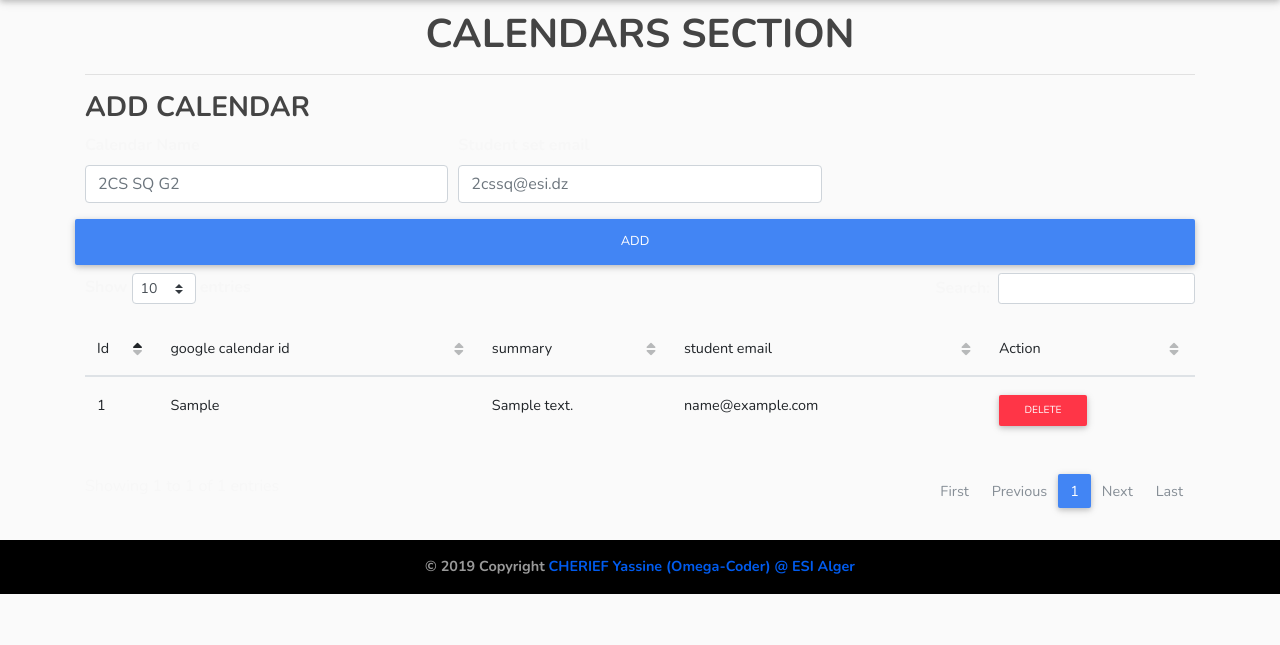
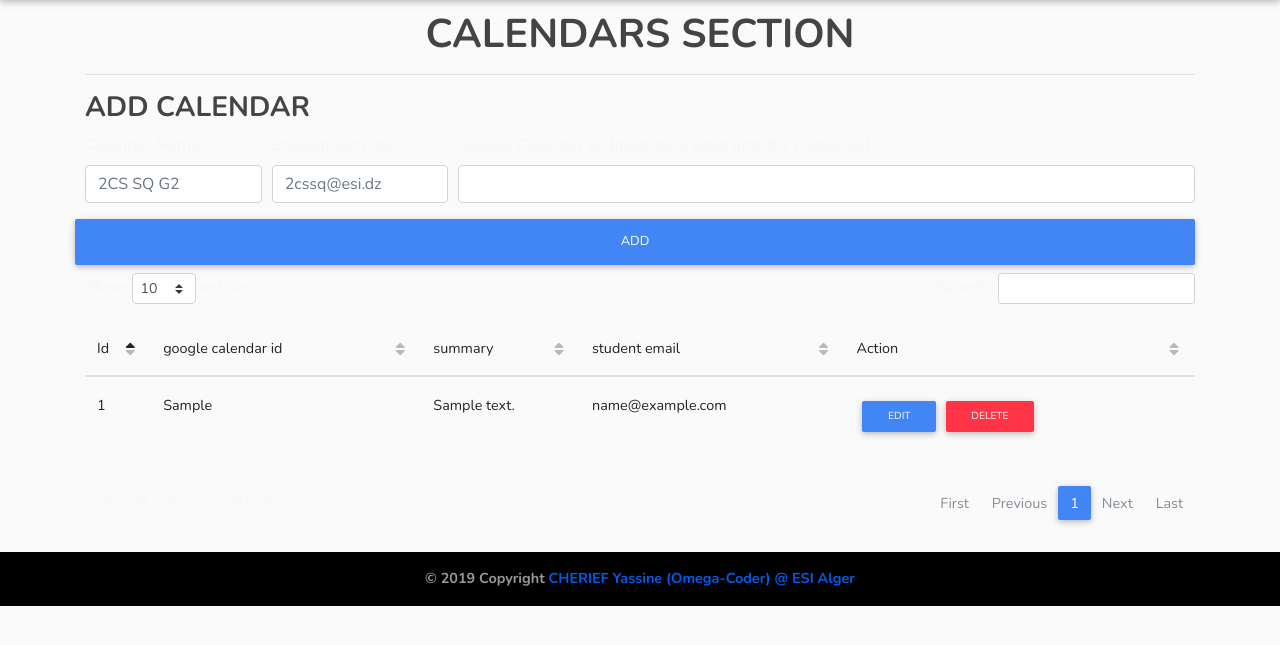
Before and after one commit to omega-coder/fet-to-calendar-api-manager, a Flask app: template fet_api_to_gcal/templates/calendars.html.j2 in a window 1280 px wide. Shown: the part 57-702 px from the top of the page. Run offline with Flask 2, Linux system fonts and the light colour scheme; tables that the repository leaves empty hold one stand-in row (Sample ...); the template is opened without the code that fills it: values named after a table or form of the project are taken from there, most other values are stand-ins (such as "Sample title", 1, 10 or a date in 2020); some libraries are stand-ins or nearby versions.

Commit message:
Adds edit logic to template

```diff
--- a/fet_api_to_gcal/templates/calendars.html.j2
+++ b/fet_api_to_gcal/templates/calendars.html.j2
@@ -6,13 +6,17 @@
     <h3>Add calendar</h3>
     <form method="POST" action="{{ url_for('calendar_add') }}">
       <div class="form-row">
-        <div class="form-group col-md-4">
+        <div class="form-group col-md-2">
           <label for="inputCalendarName">Calendar Name</label>
           <input type="text" name="calendar_name" class="form-control" id="inputCalendarName" placeholder="2CS SQ G2">
         </div>
-        <div class="form-group col-md-4">
+        <div class="form-group col-md-2">
           <label for="inputStdEmail">Student set email</label>
           <input type="email" name="std_email" class="form-control" id="inputStdEmail" placeholder="2cssq@esi.dz">
+        </div>
+        <div class="form-group col-md-8">
+          <label for="inputGoogleCalendarId">Google Calendar ID (must be a valid gcal ID) <scpan class="text-sm">(Optional)</span> </label>
+          <input type="email" name="google_calendar_id" class="form-control" id="inputGoogleCalendarId" placeholder="" max=59 min=59>
         </div>
         <button type="submit" class="btn btn-primary btn-block">Add</button>
       </div>
@@ -37,13 +41,55 @@
             <th>{{ cal.summary }}</th>
             <td>{{ cal.std_email }}</td>
             <td>
-                <a href="{{ url_for('delete_calendar', gcalendar_id=cal.id) }}" class="btn btn-danger btn-sm">delete</a>
+                <button class="btn btn-primary btn-sm" data-toggle="modal" data-target="#fullHeightModalRight" data-omega="{{ cal.id }}">Edit</button>
+                <a href="{{ url_for('delete_calendar', gcalendar_id=cal.id) }}" class="btn btn-danger btn-sm">Delete</a>
             </td>
         </tr>
     {% endfor %}
     {% endif %}
   </tbody>
 </table>
+
+<div class="modal fade bottom" id="fullHeightModalRight" tabindex="-1" role="dialog" aria-labelledby="myModalLabel"
+  aria-hidden="true">
+  <div class="modal-dialog modal-full-height modal-bottom" role="document">
+    <div class="modal-content">
+      <div class="modal-header">
+        <h4 class="modal-title w-100 text-center" id="myModalLabel">Edit Calendar</h4>
+        <button type="button" class="close" data-dismiss="modal" aria-label="Close">
+          <span aria-hidden="true">&times;</span>
+        </button>
+      </div>
+      <div class="modal-body">
+        <form method="POST" action="{{ url_for('edit_calendar') }}">
+  <div class="form-row">
+    <div class="form-group col-md-4">
+      <label for="inputCalendarName4_edit">Summary</label>
+      <input type="text" name="inputCalendarName4_edit" class="form-control" id="inputCalendarName4_edit" placeholder="Calendar name">
+    </div>
+    <div class="form-group col-md-4">
+      <label for="inputGoogleCalendarID4_edit">Google calendar ID</label>
+      <input type="email" name="inputGoogleCalendarID4_edit" class="form-control" id="inputGoogleCalendarID4_edit" placeholder="Google calendar ID">
+    </div>
+    <div class="form-group col-md-4">
+      <label for="inputStudentEmail4_edit">Student Email</label>
+      <input type="email" name="inputStudentEmail4_edit" class="form-control" id="inputStudentEmail4_edit" placeholder="FET Name">
+    </div>
+          <input type="hidden" name="calendar_id" class="form-control" id="calendar_id" placeholder="Calendar ID">
+
+  </div>
+  <button type="submit" class="btn btn-primary btn-block">Edit</button>
+</form>
+
+      </div>
+      <div class="modal-footer justify-content-center">
+        <button type="button" class="btn btn-secondary" data-dismiss="modal">Cancel</button>
+      </div>
+    </div>
+  </div>
+</div>
+
+
 {% endblock content %}
 
 {% block additional_js %}
@@ -51,4 +97,20 @@
             'pagingType': "full_numbers"
         });
         $('.dataTables_length').addClass('bs-select');
+
+        $("#fullHeightModalRight").on('show.bs.modal', function(event) {
+          var button = $(event.relatedTarget)
+          var calendar_id = button.data('omega')
+          $.ajax({
+            method: "GET",
+            url: "/api/v1/calendars/"+calendar_id.toString(),
+            cache: false,
+            success: function(data) {
+              $("#inputGoogleCalendarID4_edit").val(data["google_calendar_id"]);
+              $("#inputCalendarName4_edit").val(data["summary"]);
+              $("#inputStudentEmail4_edit").val(data["student_email"]);
+              $("#calendar_id").val(data["calendar_id"]);
+            }
+          });
+        });
 {% endblock additional_js %}
```
